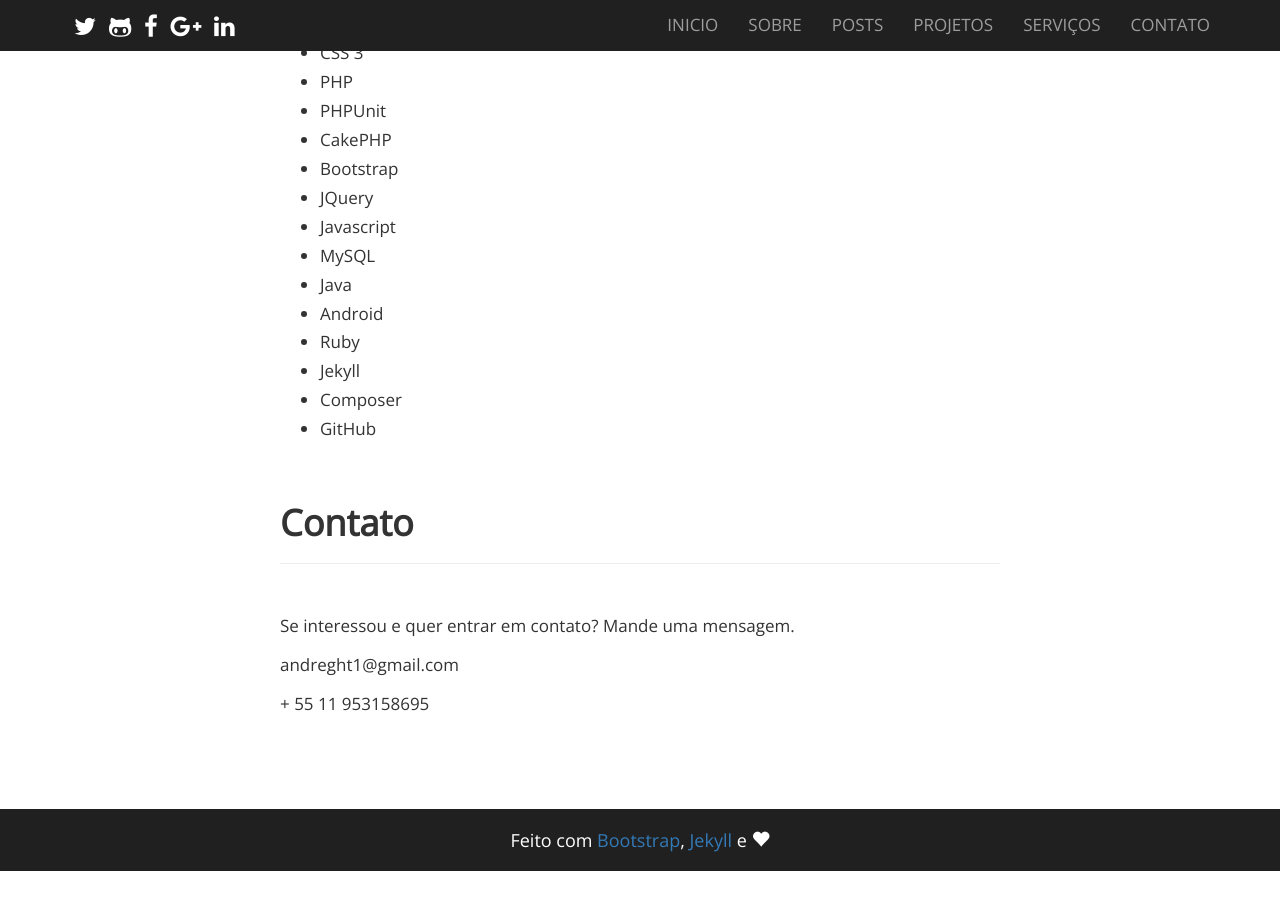
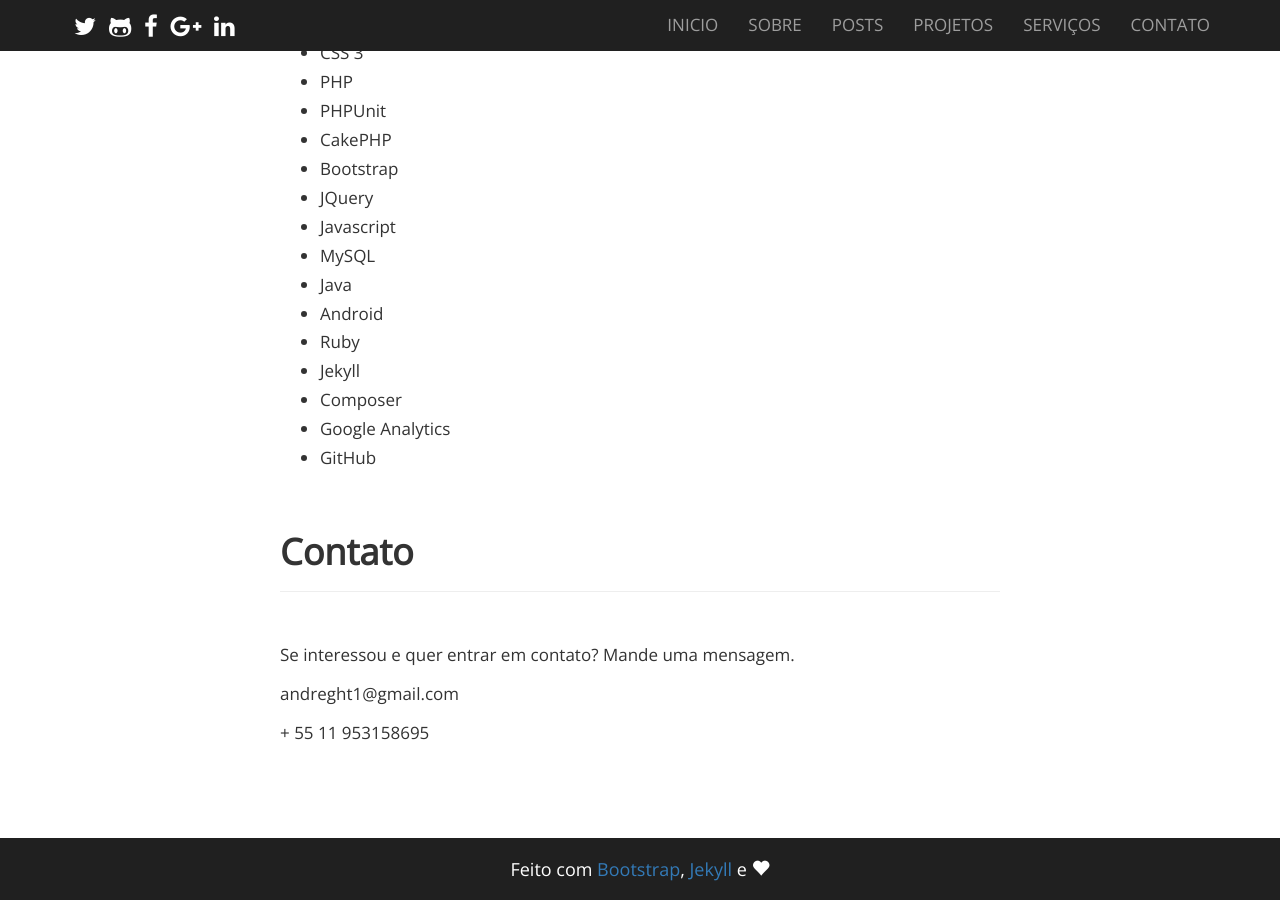
Before and after one commit to rodriguesporan/andrerodrigues, a Jekyll site: the page built from about.html, in a window 1280 px wide and 900 px high, scrolled down 1452 px. Built offline with Jekyll 4.4.1, drawn with Linux system fonts in a browser that asks for light colours; nearby versions of some CDN libraries; some web fonts are replaced; Markdown is read by kramdown in place of the engine named in the settings; before the commit the page ends 2323 px from its top, so only the background shows below that.

Commit message:
Added Google Analytics.

```diff
--- a/about.html
+++ b/about.html
@@ -37,6 +37,7 @@
 		<li>Ruby</li>
 		<li>Jekyll</li>
 		<li>Composer</li>
+		<li>Google Analytics</li>
 		<li>GitHub</li>
 	</ul>
 	<br>
```
